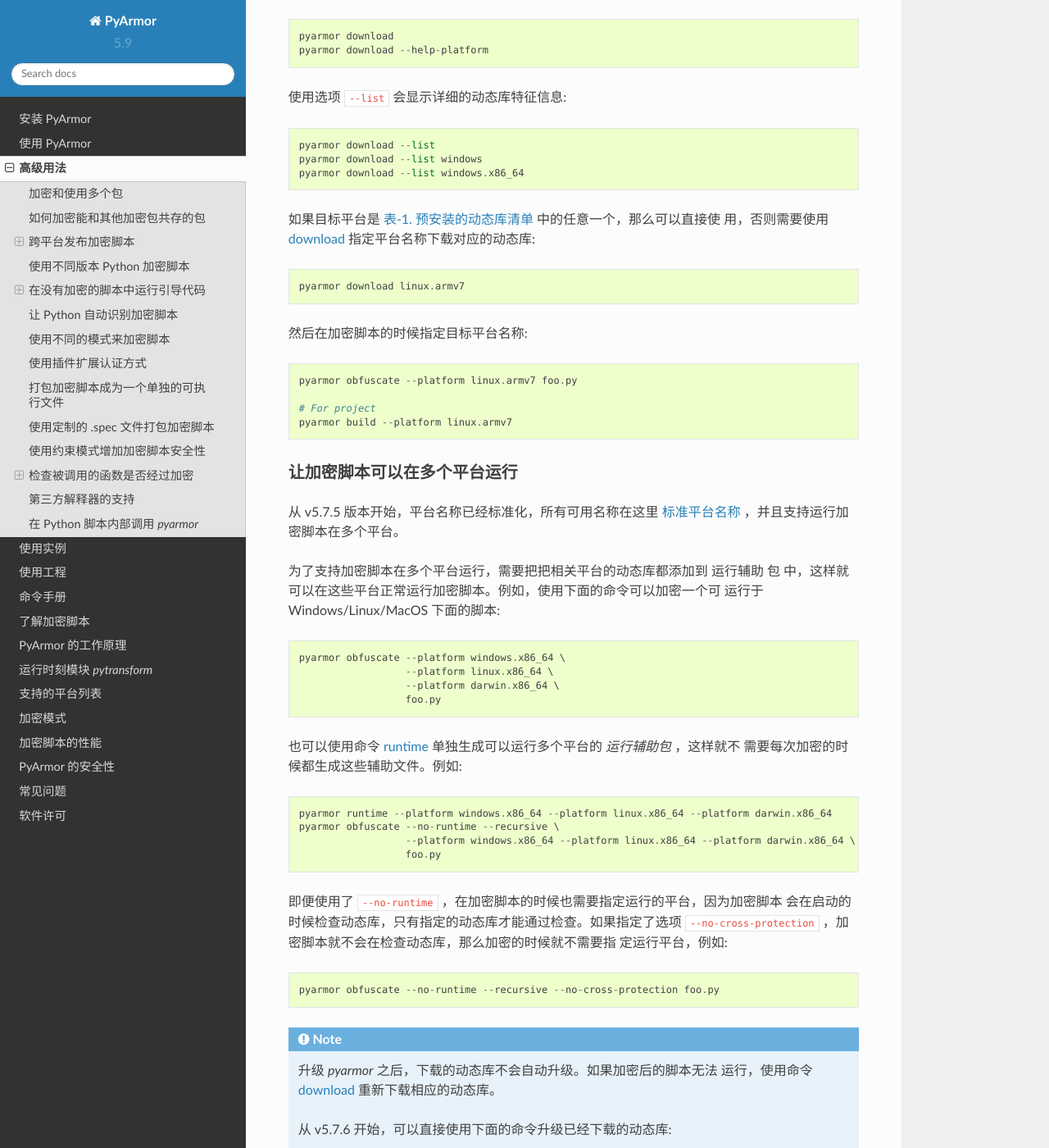
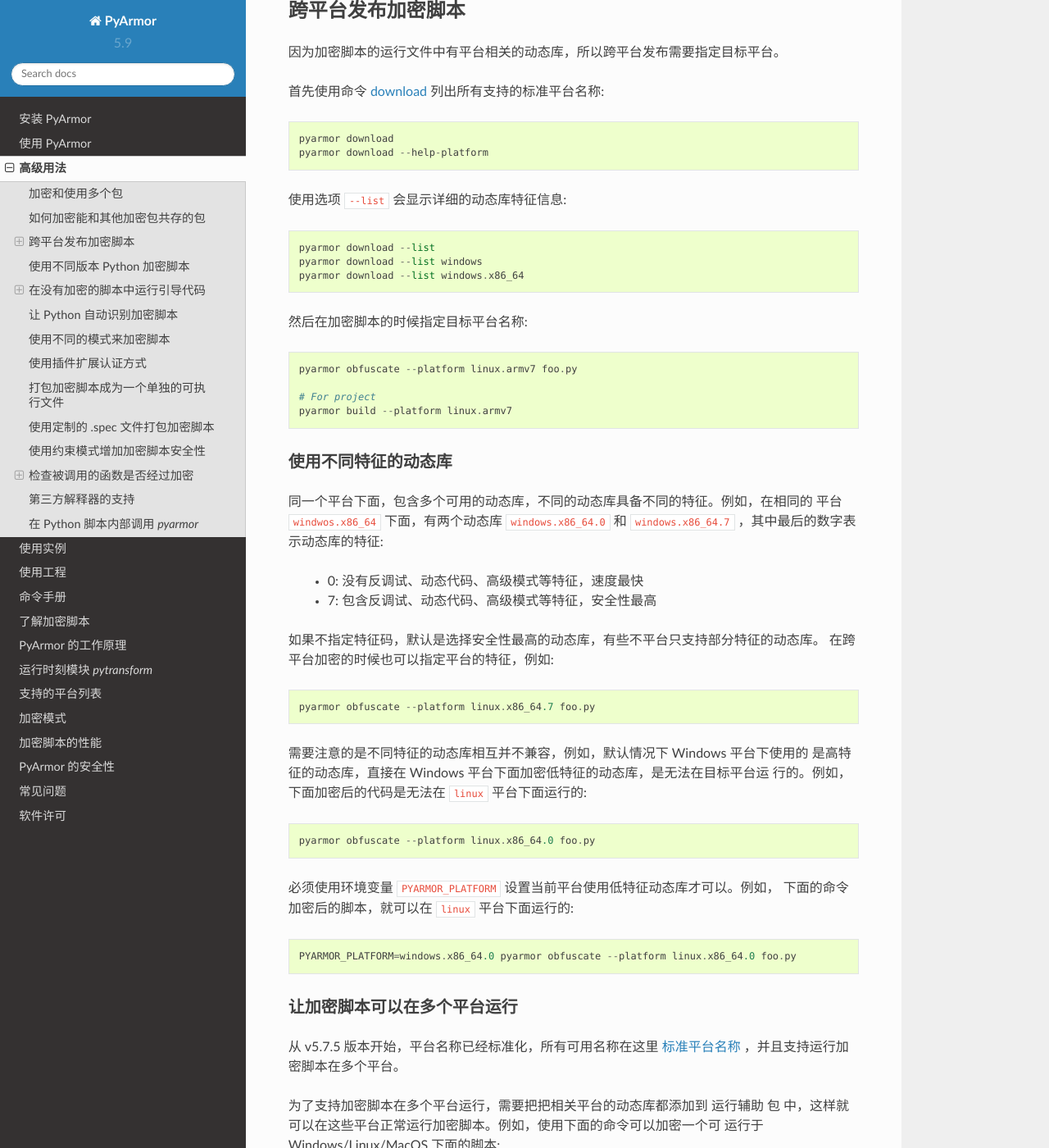
Before and after one commit to dashingsoft/pyarmor-docs-zh, a Sphinx documentation site: the page built from docs/advanced.rst, in a window 1280 px wide and 1400 px high, scrolled down 2171 px. Shown: the whole window at 82% size. Built offline with Sphinx 7.4.7 and the Read the Docs theme 2.0.0, drawn with Linux system fonts in a browser that asks for light colours; some of the changed text lies outside the part shown.

Commit message:
Refine cross platform doc

```diff
--- a/docs/advanced.rst
+++ b/docs/advanced.rst
@@ -46,7 +46,6 @@
 
        pyarmor runtime
 
-
 .. _如何加密能和其他加密包共存的包:
 
 如何加密能和其他加密包共存的包
@@ -58,11 +57,11 @@
 如果这两个包都是被试用版加密，那么没有问题。但是如果任何一个是被注册版本的
 PyArmor 加密，那么答案是否定的。
 
-从 v5.8.7 开始，使用选项 ``--enable-suffix`` 来加密时，:ref:`运行辅助包` 的名称
-不在固定为 ``pytransform`` ，而是会有一个唯一性的后缀，这样不同的加密包就可以实
-现共存。例如::
+从 v5.9.0 开始，使用选项 ``--runtime-mode`` 来加密时，可以指定是否增加一个唯一的
+后缀到 :ref:`运行辅助包` ，这样运行辅助包的名称不在固定为 ``pytransform`` ，而是
+会有一个唯一性的后缀，不同的加密包就可以实现共存。例如::
 
-    pyarmor obfuscate --enable-suffix foo.py
+    pyarmor obfuscate --runtime-mode 3 foo.py
 
 加密后的输出目录结构如下::
 
@@ -74,24 +73,26 @@
 
 其中后缀 ``_vax_000001`` 是基于 PyArmor 的注册码生成的具有唯一性的字符串。
 
-对于使用工程加密的方式，则需要使用命令 :ref:`config` 来启用 ``enable-suffix``::
+对于使用工程加密的方式，则需要使用命令 :ref:`config` 来设置::
 
-    pyarmor config --enable-suffix 1
+    pyarmor config --runtime-mode 3
     pyarmor build -B
 
 使用下面的方式可以禁用后缀模式::
 
-    pyarmor config --enable-suffix 0
+    pyarmor config --runtime-mode 1
     pyarmor build -B
 
+.. note::
+
+   在 v5.8.7 ~ v5.8.9 这三个版本中能够使用选项 ``--enable-suffix`` 来达到相同目的。
 
 .. _跨平台发布加密脚本:
 
 跨平台发布加密脚本
-------------------
+----------------
 
-因为加密脚本的运行文件中有平台相关的动态库，所以跨平台发布需要指定目标
-平台。
+因为加密脚本的运行文件中有平台相关的动态库，所以跨平台发布需要指定目标平台。
 
 首先使用命令 :ref:`download` 列出所有支持的标准平台名称::
 
@@ -104,11 +105,6 @@
     pyarmor download --list windows
     pyarmor download --list windows.x86_64
 
-如果目标平台是 :ref:`预安装的动态库清单` 中的任意一个，那么可以直接使
-用，否则需要使用 :ref:`download` 指定平台名称下载对应的动态库::
-
-    pyarmor download linux.armv7
-
 然后在加密脚本的时候指定目标平台名称::
 
     pyarmor obfuscate --platform linux.armv7 foo.py
@@ -116,10 +112,36 @@
     # For project
     pyarmor build --platform linux.armv7
 
+使用不同特征的动态库
+~~~~~~~~~~~~~~~~~
+
+同一个平台下面，包含多个可用的动态库，不同的动态库具备不同的特征。例如，在相同的
+平台 ``windwos.x86_64`` 下面，有两个动态库 ``windows.x86_64.0`` 和
+``windows.x86_64.7`` ，其中最后的数字表示动态库的特征:
+
+  - 0: 没有反调试、动态代码、高级模式等特征，速度最快
+  - 7: 包含反调试、动态代码、高级模式等特征，安全性最高
+
+如果不指定特征码，默认是选择安全性最高的动态库，有些不平台只支持部分特征的动态库。
+在跨平台加密的时候也可以指定平台的特征，例如::
+
+    pyarmor obfuscate --platform linux.x86_64.7 foo.py
+
+需要注意的是不同特征的动态库相互并不兼容，例如，默认情况下 Windows 平台下使用的
+是高特征的动态库，直接在 Windows 平台下面加密低特征的动态库，是无法在目标平台运
+行的。例如，下面加密后的代码是无法在 ``linux`` 平台下面运行的::
+
+    pyarmor obfuscate --platform linux.x86_64.0 foo.py
+
+必须使用环境变量 ``PYARMOR_PLATFORM`` 设置当前平台使用低特征动态库才可以。例如，
+下面的命令加密后的脚本，就可以在 ``linux`` 平台下面运行的::
+
+    PYARMOR_PLATFORM=windows.x86_64.0 pyarmor obfuscate --platform linux.x86_64.0 foo.py
+
 .. _让加密脚本可以在多个平台运行:
 
 让加密脚本可以在多个平台运行
-~~~~~~~~~~~~~~~~~~~~~~~~~~~~
+~~~~~~~~~~~~~~~~~~~~~~~~
 
 从 v5.7.5 版本开始，平台名称已经标准化，所有可用名称在这里 :ref:`标准平台名称`
 ，并且支持运行加密脚本在多个平台。
@@ -150,12 +172,16 @@
 
 .. note::
 
-   升级 `pyarmor` 之后，下载的动态库不会自动升级。如果加密后的脚本无法
-   运行，使用命令 :ref:`download` 重新下载相应的动态库。
+   如果指定了平台的特征，例如 ``windows.x86_64.7`` ，那么需要注意的是所有的平台
+   必须具备相同的特征，不同特征的动态库是无法共存在同一个包里面的。
 
-   从 v5.7.6 开始，可以直接使用下面的命令升级已经下载的动态库::
+.. note::
+
+   如果加密后的脚本无法运行，可以尝试使用下面的命令升级已经下载的动态库::
 
        pyarmor download --update
+
+   也可以直接删除缓存的动态库目录，默认是 ``$HOME/.pyarmor/platforms``
 
 使用不同版本 Python 加密脚本
 ----------------------------
--- a/docs/how-to-do.rst
+++ b/docs/how-to-do.rst
@@ -375,7 +375,7 @@
 
 `pyarmor pack` 命令的第一步是加密所有的脚本，保存到 ``dist/obf``::
 
-    pyarmor obfuscate --output dist/obf --package-runtime 0 hello.py
+    pyarmor obfuscate --output dist/obf --runtime-mode 0 hello.py
 
 第二步是生成 `.spec` 文件，这是 `PyInstaller` 需要的，把加密脚本需要的运行辅助文
 件也添加到里面::
--- a/docs/project.rst
+++ b/docs/project.rst
@@ -282,7 +282,8 @@
 
 * package_runtime
 
-    .. warning:: 在 v5.9.0 已经删除
+    .. warning::
+       在 v5.9.0 已经删除, 使用 ``runtime_mode`` 和 ``bootstrap_code`` 替换
 
     保存运行辅助文件的方式:
 
@@ -307,7 +308,8 @@
 
 * enable_suffix
 
-    .. warning:: 在 v5.9.0 已经删除
+    .. warning::
+       在 v5.9.0 已经删除, 使用 ``runtime_mode`` 替换
 
     是否生成带有后缀名称的运行辅助包:
 
```
Also changed, not shown: other parts of docs/advanced.rst (+2 -2 lines).
